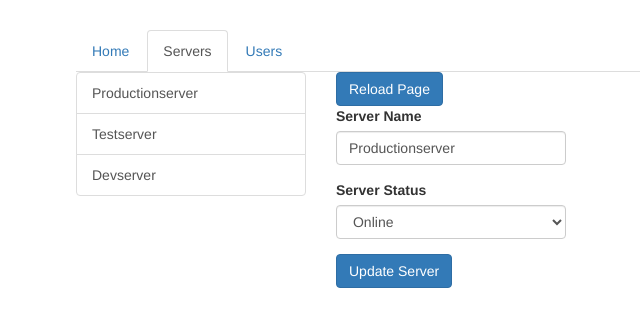
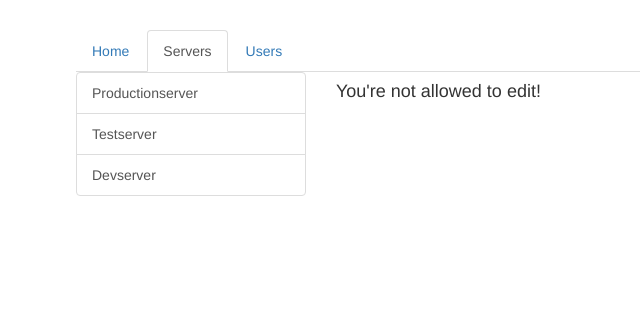
Before and after one commit to Oliver721003/angular-udemy-router, an Angular app: page /servers/1/edit in a window 1280 px wide. Shown: the top 326 px of the page, without its empty margins (189-829 px from the left). Built offline with nearby package versions, Linux system fonts and the light colour scheme.

Commit message:
131. using query parameters

```diff
--- a/src/app/servers/edit-server/edit-server.component.html
+++ b/src/app/servers/edit-server/edit-server.component.html
@@ -1,21 +1,22 @@
+<h4 *ngIf="!allowEdit">You're not allowed to edit!</h4>
+<div *ngIf="allowEdit">
   <div class="form-group">
     <label for="name">Server Name</label>
     <input
       type="text"
       id="name"
       class="form-control"
-    [(ngModel)]="serverName">
+      [(ngModel)]="serverName"
+    />
   </div>
   <div class="form-group">
     <label for="status">Server Status</label>
-  <select
-    id="status"
-    class="form-control"
-    [(ngModel)]="serverStatus">
+    <select id="status" class="form-control" [(ngModel)]="serverStatus">
       <option value="online">Online</option>
       <option value="offline">Offline</option>
     </select>
   </div>
-<button
-  class="btn btn-primary"
-  (click)="onUpdateServer()">Update Server</button>
+  <button class="btn btn-primary" (click)="onUpdateServer()">
+    Update Server
+  </button>
+</div>
--- a/src/app/servers/edit-server/edit-server.component.ts
+++ b/src/app/servers/edit-server/edit-server.component.ts
@@ -1,5 +1,6 @@
 import { Component, OnInit } from '@angular/core';
 import { ActivatedRoute, Router } from '@angular/router';
+import { map } from 'rxjs';
 
 import { Server } from '../../model/server';
 import { ServersService } from '../servers.service';
@@ -13,6 +14,7 @@
   server!: Server;
   serverName = '';
   serverStatus = '';
+  allowEdit!: boolean;
 
   constructor(
     private route: ActivatedRoute,
@@ -22,6 +24,11 @@
   ngOnInit() {
     console.log(this.route.snapshot.queryParams);
     console.log(this.route.snapshot.fragment);
+
+    this.route.queryParamMap
+      .pipe(map((paramMap) => paramMap.get('allowEdit')))
+      .subscribe((allowEdit) => (this.allowEdit = allowEdit === '1'));
+
     this.server = this.serversService.getServer(1);
     this.serverName = this.server.name;
     this.serverStatus = this.server.status;
--- a/src/app/servers/server/server.component.html
+++ b/src/app/servers/server/server.component.html
@@ -1,2 +1,3 @@
 <h5>{{ server.name }}</h5>
 <p>Server status is {{ server.status }}</p>
+<button class="btn btn-primary" (click)="onEdit()">Edit Server</button>
--- a/src/app/servers/server/server.component.ts
+++ b/src/app/servers/server/server.component.ts
@@ -1,5 +1,5 @@
 import { Component, OnInit } from '@angular/core';
-import { ActivatedRoute } from '@angular/router';
+import { ActivatedRoute, Router } from '@angular/router';
 import { map } from 'rxjs';
 
 import { Server } from '../../model/server';
@@ -14,6 +14,7 @@
   server!: Server;
 
   constructor(
+    private router: Router,
     private route: ActivatedRoute,
     private serversService: ServersService
   ) {}
@@ -26,4 +27,8 @@
       .pipe(map((params) => +params.get('id')!))
       .subscribe((id) => (this.server = this.serversService.getServer(id)));
   }
+
+  onEdit(): void {
+    this.router.navigate(['edit'], { relativeTo: this.route });
+  }
 }
--- a/src/app/servers/servers.component.html
+++ b/src/app/servers/servers.component.html
@@ -3,7 +3,7 @@
     <div class="list-group">
       <a
         [routerLink]="['/servers', server.id]"
-        [queryParams]="{ allowEdit: 1 }"
+        [queryParams]="{ allowEdit: server.id === 3 ? '1' : '0' }"
         fragment="loading"
         routerLinkActive="router-link-active"
         href="#"
@@ -15,7 +15,7 @@
     </div>
   </div>
   <div class="col-xs-12 col-sm-4">
-    <button class="btn btn-primary" (click)="onReload()">Reload Page</button>
+    <!-- <button class="btn btn-primary" (click)="onReload()">Reload Page</button> -->
     <router-outlet></router-outlet>
   </div>
 </div>
```
Lines whose indentation alone changed are shown as unchanged.
